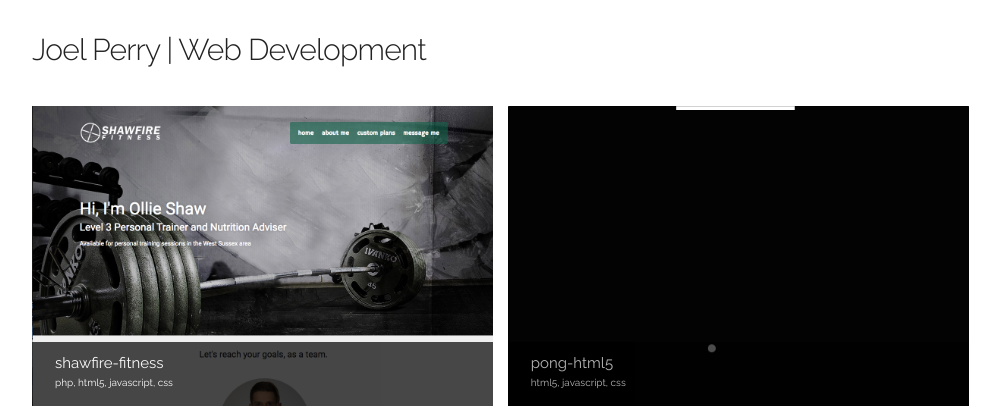
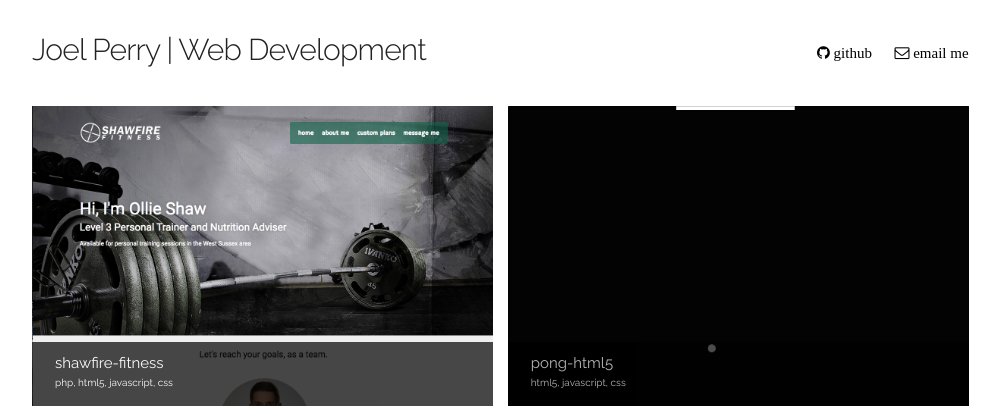
Before and after one commit to joelperry93/portfolio, a PHP site: page / in a window 1280 px wide. Shown: the top 420 px of the page, without its empty margins (128-1128 px from the left). Run offline with PHP 8.4, Linux system fonts and the light colour scheme; some libraries are stand-ins or nearby versions.

Commit message:
Header icons

```diff
--- a/css/style.css
+++ b/css/style.css
@@ -30,6 +30,16 @@ p.project-name {
     font-weight:bold;
 }
 
+.icon {
+    float:right;
+    margin-left:1.5em;
+    color:black;
+}
+
+.icons {
+    margin:1em;
+}
+
 header {
     padding:2em 0em 1em 0em;
 }
--- a/index.php
+++ b/index.php
@@ -8,6 +8,8 @@
     <meta name="author" content="">
 
     <meta name="viewport" content="width=device-width, initial-scale=1">
+
+    <link rel="stylesheet" href="//maxcdn.bootstrapcdn.com/font-awesome/4.3.0/css/font-awesome.min.css">
 
     <link href="//fonts.googleapis.com/css?family=Raleway:400,300,600" rel="stylesheet" type="text/css">
 
@@ -22,11 +24,21 @@
 <div class="container">
 	<div class="row">
         <div class="twelve column">
-            <header>
-      			<h4>Joel Perry | Web Development</h4>
+            <header class="row">
+                <h4 class="eight columns">Joel Perry | Web Development</h4>
+
+                <div class="four columns icons">
+                    <a href="https://github.com/joelperry93">
+                        <i class="fa fa-envelope-o icon"> email me</i>
+                    </a>
+                    <a href="mailto:joelperry@me.com">
+                        <i class="fa fa-github icon"> github</i>
+                    </a>
+                </div>
             </header>
 
 			<ul class="projects-list row">
+
 				<?php foreach ($projects as $project): ?>
 					<a href="<?= $project->url ?>">
 						<li class="six columns project" style="background-image:url('<?= $project->image->url; ?>');">
@@ -41,6 +53,7 @@
                         </li>
 					</a>
 				<?php endforeach; ?>
+
 			</ul>
 		</div>
 	</div>
--- a/projects.json
+++ b/projects.json
@@ -20,7 +20,7 @@
     {
         "name" : "shrt-clothing",
         "url"  : "/shrt-clothing/",
-        "technologies" : ["php", "sqlite3", "javascript", "css"],
+        "technologies" : ["javascript", "sqlite3", "php", "css"],
         "image" : { "url" : "img/projects/shrt-clothing.png" }
     }
 ]
```
